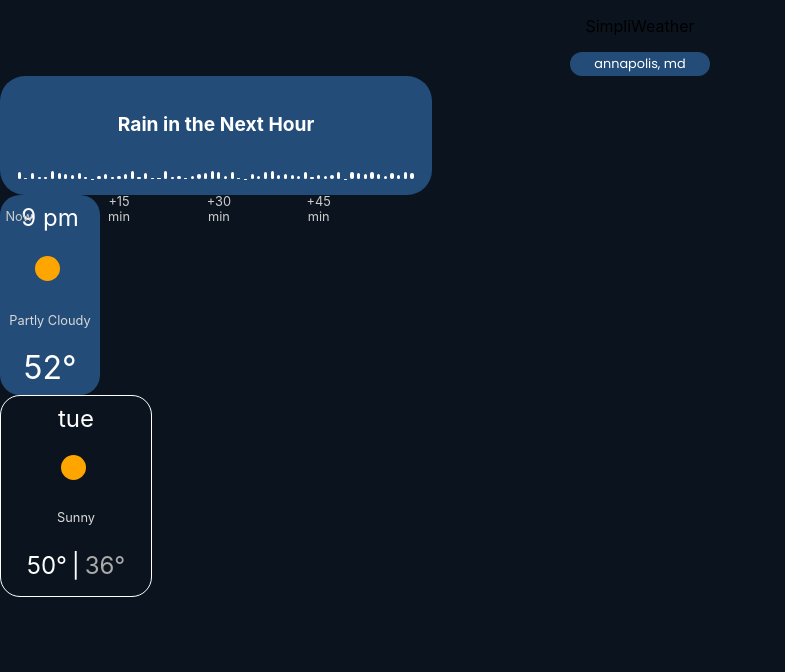
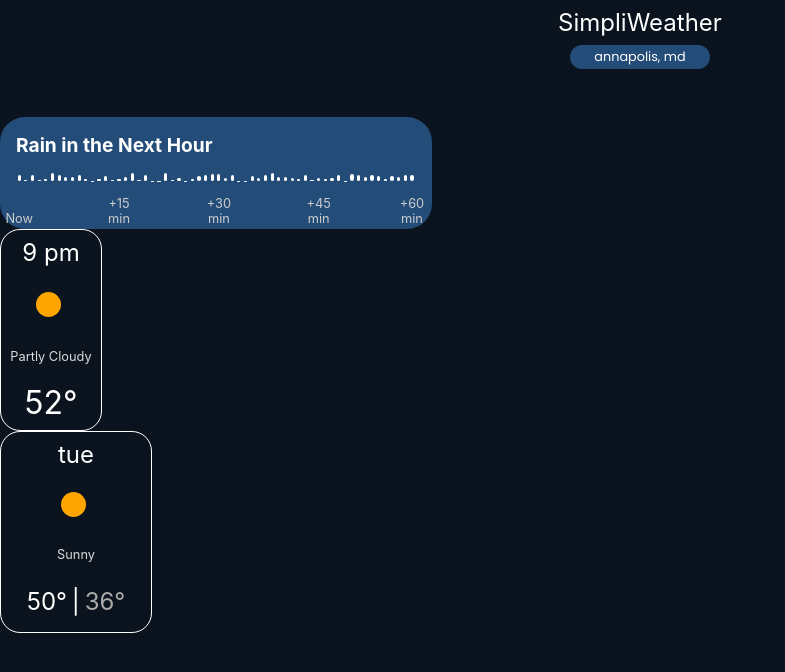
Before and after one commit to rashbalash/SimpliWeather-Web, a React (Create React App) app in the folder simpliweather/: page / in a window 1280 px wide. Shown: the top 672 px of the page, without its empty margins (0-785 px from the left). Built offline with nearby package versions, Linux system fonts and the light colour scheme.

Commit message:
title adjustment, added spacer between location and weather components, adjustments to minute by minute weather card

```diff
--- a/simpliweather/src/App.css
+++ b/simpliweather/src/App.css
@@ -28,11 +28,13 @@
   color: #61dafb;
 }
 
-@keyframes App-logo-spin {
-  from {
-    transform: rotate(0deg);
-  }
-  to {
-    transform: rotate(360deg);
-  }
+.title {
+  font-size: 1.5rem;
+  color: white;
+  margin: .5rem;
 }
+
+.title-break {
+  height: 3rem;
+  width: 100%;
+}
--- a/simpliweather/src/App.js
+++ b/simpliweather/src/App.js
@@ -10,9 +10,9 @@ function App() {
   return (
     <div className="App">
       <header className="main-header">
-        <p>SimpliWeather</p>
+        <p className="title">SimpliWeather</p>
         <LocationNameTag location="annapolis, md" />
-        <break />
+        <div className="title-break"></div>
         <MinuteByMinuteCard minutelyData={mockData} />
         <break />
         <HourlyWeatherCard condition={"partly cloudy"} hour={"9 pm"} temperature={"52"} />
--- a/simpliweather/src/web/dashboard/components/HourlyWeatherCard/hourlyWeatherCard.css
+++ b/simpliweather/src/web/dashboard/components/HourlyWeatherCard/hourlyWeatherCard.css
@@ -3,7 +3,10 @@
     flex-direction: column;
     align-items: center;
     justify-content: space-between;
-    background-color: #234C79;
+    /* background-color: #234C79; */
+    border-color: #fff;
+    border-style: solid;
+    border-width: .1rem;
     border-radius: 20px;
     width: 100px;
     height: 200px;
--- a/simpliweather/src/web/dashboard/components/MinuteByMinuteCard/MinuteByMinuteCard.css
+++ b/simpliweather/src/web/dashboard/components/MinuteByMinuteCard/MinuteByMinuteCard.css
@@ -4,7 +4,7 @@
     border-style: solid;
     border-width: .1rem; */
     border-radius: 25px;
-    padding: 1rem;
+    padding: 1rem 1rem 3rem 1rem;
     color: white;
     width: 100%;
     max-width: 400px;
@@ -12,7 +12,8 @@
 
 .minute-card h3 {
     font-size: 1.2rem;
-    text-align: center;
+    text-align: left;
+    margin: 0;
 }
 
 .minute-bar {
--- a/simpliweather/src/web/dashboard/components/MinuteByMinuteCard/MinuteByMinuteCard.js
+++ b/simpliweather/src/web/dashboard/components/MinuteByMinuteCard/MinuteByMinuteCard.js
@@ -8,6 +8,9 @@ const MinuteByMinuteCard = ({ minutelyData }) => {
     if (index % 15 === 0) {
         const minutesFromNow = index; // Each data point represents 1 minute
         return `+${minutesFromNow} min`;
+    }
+    if (index === 59) {
+        return "+60 min";
     }
   };
 
```
